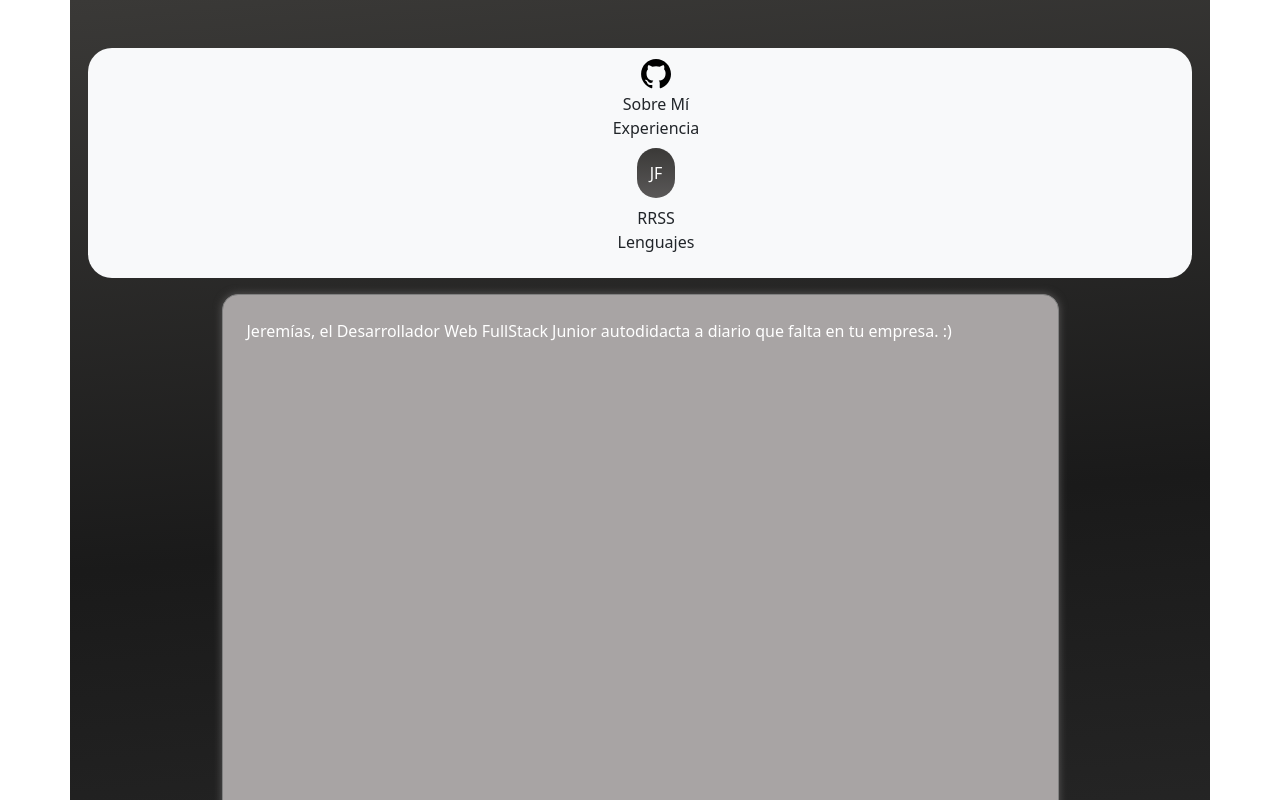
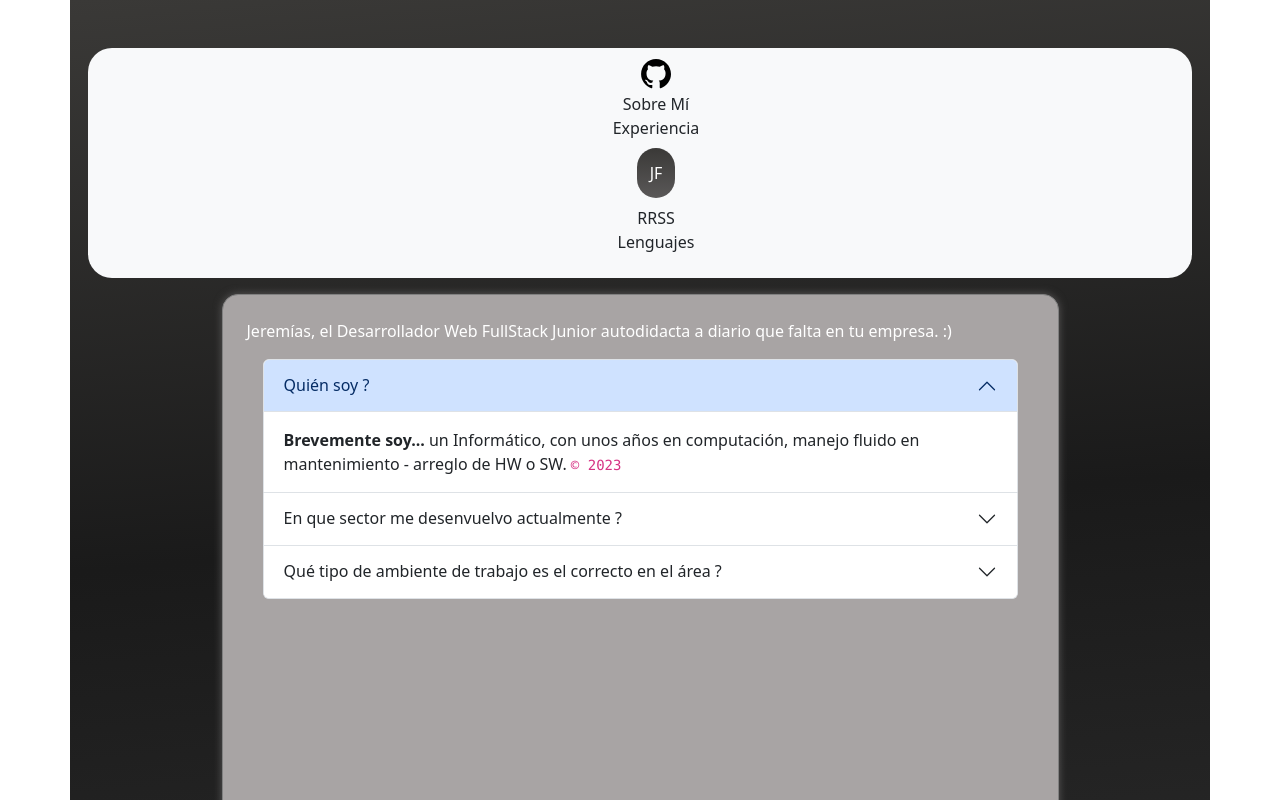
Before and after one commit to Jeremiias8/inf_personal_portfolio, an Angular app: page /personal-info in a window 1280 px wide. Shown: the top 800 px of the page. Built offline with nearby package versions, Linux system fonts and the light colour scheme.

Commit message:
HTML changes

```diff
--- a/src/app/components/personal-info/personal-info.component.html
+++ b/src/app/components/personal-info/personal-info.component.html
@@ -1,3 +1,76 @@
 <div class="container-fluid p-2 text-white">
-  Jeremías, el Desarrollador Web FullStack Junior autodidacta a diario que falta en tu empresa. :)
+  Jeremías, el Desarrollador Web FullStack Junior autodidacta a diario que falta
+  en tu empresa. :)
+
+  <div class="accordion m-2 p-2" id="accordionExample">
+    <div class="accordion-item">
+      <h2 class="accordion-header">
+        <button
+          class="accordion-button"
+          type="button"
+          data-bs-toggle="collapse"
+          data-bs-target="#collapseOne"
+          aria-expanded="true"
+          aria-controls="collapseOne"
+        >
+          Quién soy ?
+        </button>
+      </h2>
+      <div
+        id="collapseOne"
+        class="accordion-collapse collapse show"
+        data-bs-parent="#accordionExample"
+      >
+        <div class="accordion-body">
+          <strong>Brevemente soy...</strong> un Informático, con unos años en computación, manejo fluido en mantenimiento - arreglo de HW o SW. <code>&copy; 2023</code>
+        </div>
+      </div>
+    </div>
+    <div class="accordion-item">
+      <h2 class="accordion-header">
+        <button
+          class="accordion-button collapsed"
+          type="button"
+          data-bs-toggle="collapse"
+          data-bs-target="#collapseTwo"
+          aria-expanded="false"
+          aria-controls="collapseTwo"
+        >
+          En que sector me desenvuelvo actualmente ?
+        </button>
+      </h2>
+      <div
+        id="collapseTwo"
+        class="accordion-collapse collapse"
+        data-bs-parent="#accordionExample"
+      >
+        <div class="accordion-body">
+          <strong>Desarrollo Web.</strong> de manera cliente-servidor (FullStack) a base de buena variedad de lenguajes en el Frontned y Backend.  <code>&copy; 2023</code>
+        </div>
+      </div>
+    </div>
+    <div class="accordion-item">
+      <h2 class="accordion-header">
+        <button
+          class="accordion-button collapsed"
+          type="button"
+          data-bs-toggle="collapse"
+          data-bs-target="#collapseThree"
+          aria-expanded="false"
+          aria-controls="collapseThree"
+        >
+          Qué tipo de ambiente de trabajo es el correcto en el área ?
+        </button>
+      </h2>
+      <div
+        id="collapseThree"
+        class="accordion-collapse collapse"
+        data-bs-parent="#accordionExample"
+      >
+        <div class="accordion-body">
+          <strong>Compañerismo y enseñarnos mutuamente.</strong> El ambiente es fundamental para sacar todo nuestro potencial transformado en código de calidad. <code>&copy; 2023</code>
+        </div>
+      </div>
+    </div>
+  </div>
 </div>
--- a/src/index.html
+++ b/src/index.html
@@ -1,11 +1,13 @@
-<!doctype html>
-<html lang="en">
+<!DOCTYPE html>
+<html lang="es">
 <head>
   <meta charset="utf-8">
   <title>Portfolio</title>
   <base href="/">
   <meta name="viewport" content="width=device-width, initial-scale=1">
-  <link rel="icon" type="image/x-icon" href="favicon.ico">
+  <link rel="icon" type="image/png" sizes="16x16"  href="./assets/img/favicons/favicon-16x16.png">
+  <meta name="msapplication-TileColor" content="#ffffff">
+  <meta name="theme-color" content="#ffffff">
 </head>
 <body>
   <app-root></app-root>
```
Also changed, not shown: src/assets/img/favicons/favicon-16x16.png (added).
